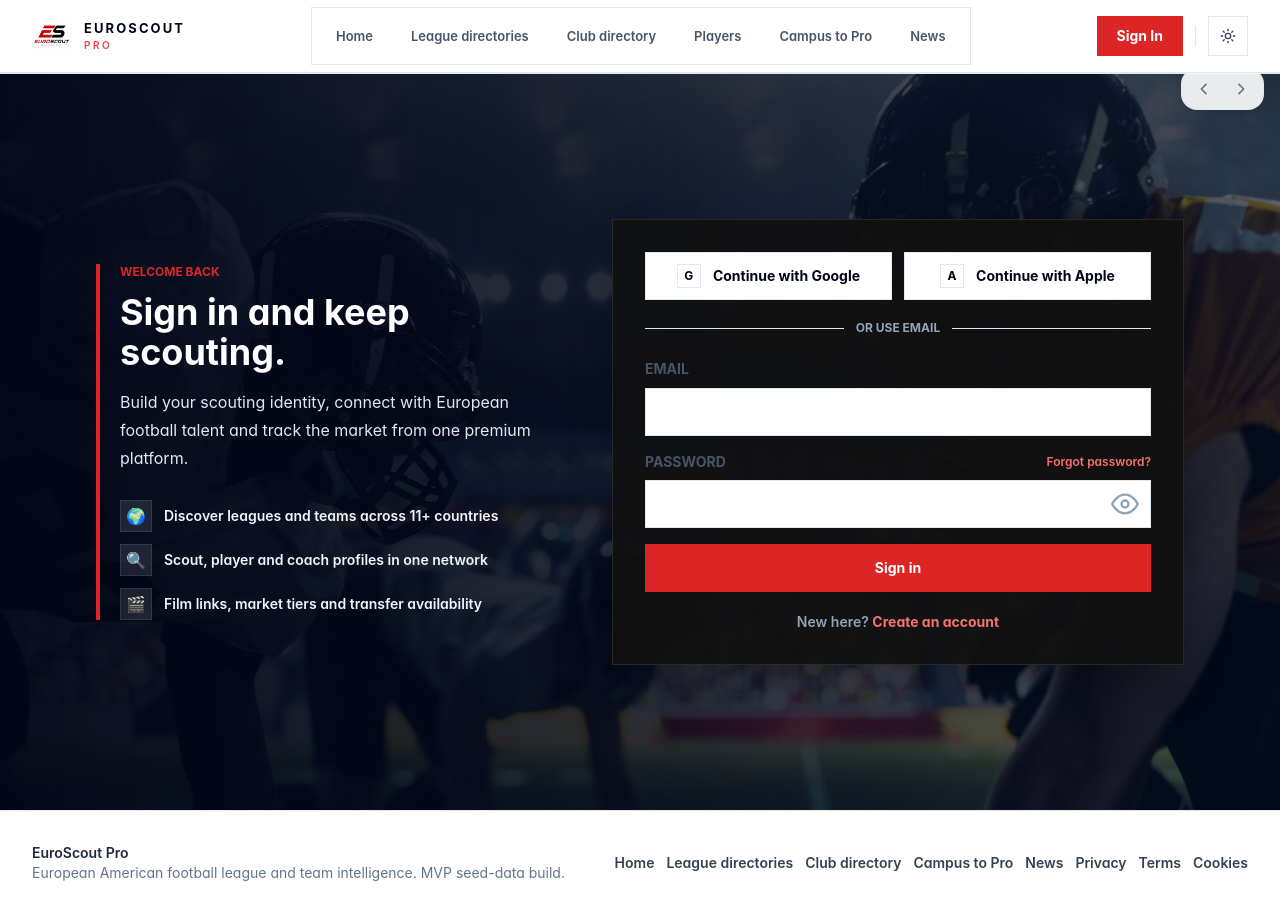
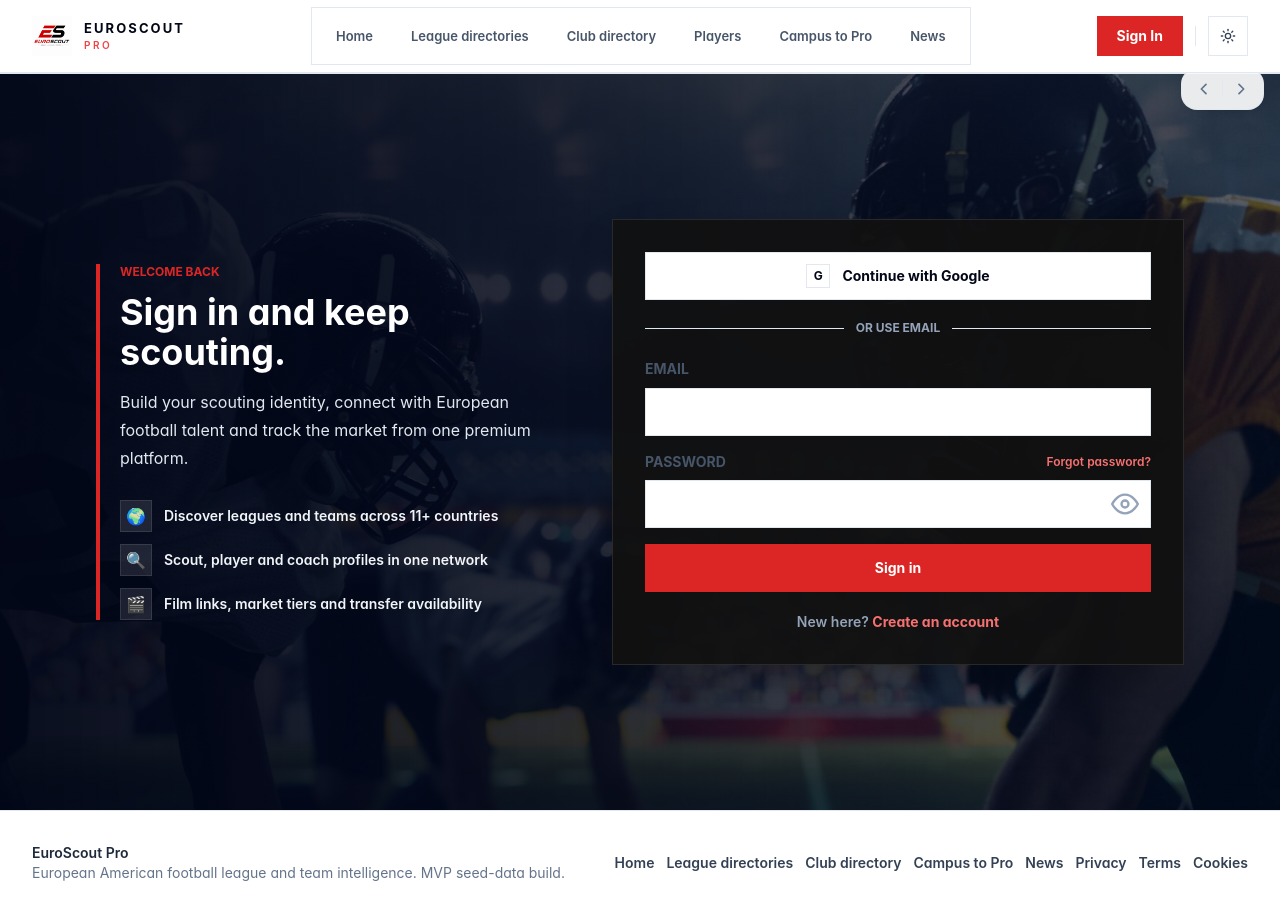
Before and after one commit to NKda1/Euro_Scout, a Next.js app: page /auth/sign-in in a window 1280 px wide. Built offline with nearby package versions, Linux system fonts and the light colour scheme; no server answers.

Commit message:
feat: add @vercel/speed-insights integration and update OAuth buttons

```diff
--- a/package.json
+++ b/package.json
@@ -14,6 +14,7 @@
     "@supabase/ssr": "^0.10.2",
     "@supabase/supabase-js": "^2.105.1",
     "@vercel/analytics": "^2.0.1",
+    "@vercel/speed-insights": "^2.0.0",
     "class-variance-authority": "^0.7.0",
     "clsx": "^2.1.1",
     "framer-motion": "^11.2.10",
--- a/src/app/layout.tsx
+++ b/src/app/layout.tsx
@@ -2,6 +2,7 @@ import "./globals.css";
 import "@/styles/map.css";
 import type { Metadata } from "next";
 import { Analytics } from "@vercel/analytics/next";
+import { SpeedInsights } from "@vercel/speed-insights/next";
 import { ReactNode } from "react";
 import Navbar from "@/components/layout/Navbar";
 import Footer from "@/components/layout/Footer";
@@ -98,6 +99,7 @@ export default function RootLayout({ children }: { children: ReactNode }) {
         <PushNotificationPrompt />
         <Footer />
         <Analytics />
+        <SpeedInsights />
       </body>
     </html>
   );
--- a/src/components/auth/OAuthButtons.tsx
+++ b/src/components/auth/OAuthButtons.tsx
@@ -3,8 +3,7 @@
 import { oauthSignInAction } from "@/app/actions/auth";
 
 const providers = [
-  { id: "google", label: "Google", mark: "G" },
-  { id: "apple", label: "Apple", mark: "A" }
+  { id: "google", label: "Google", mark: "G" }
 ] as const;
 
 interface OAuthButtonsProps {
@@ -17,7 +16,7 @@ export default function OAuthButtons({ next = "/welcome", mode = "sign-in" }: OA
   const prefix = mode === "sign-up" ? "Sign up" : "Continue";
 
   return (
-    <div className="grid gap-3 sm:grid-cols-2">
+    <div className="grid gap-3">
       {providers.map((provider) => (
         <form key={provider.id} action={oauthSignInAction}>
           <input type="hidden" name="provider" value={provider.id} />
```
Also changed, not shown: 1 other file (tests, documents, lock files or other folders).
